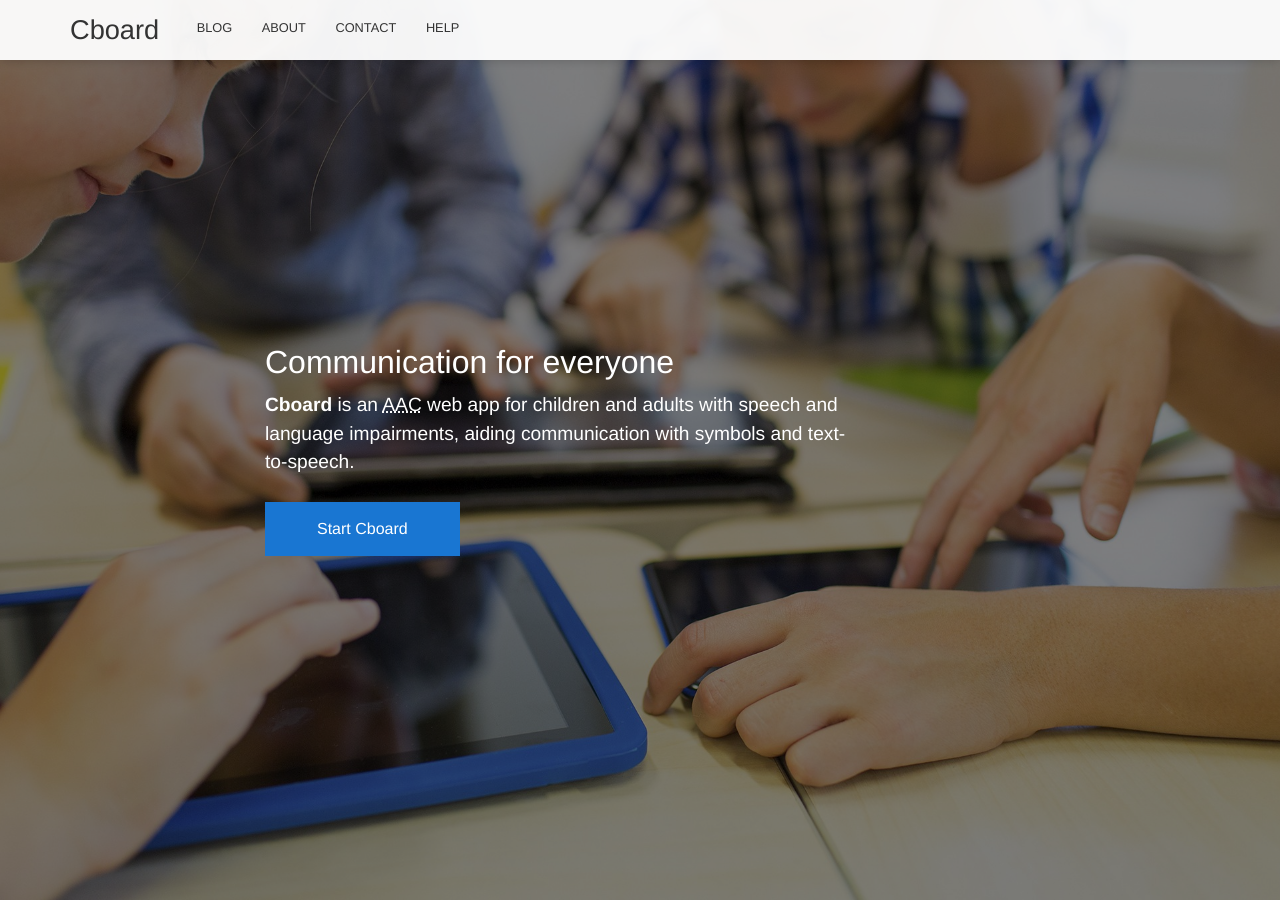
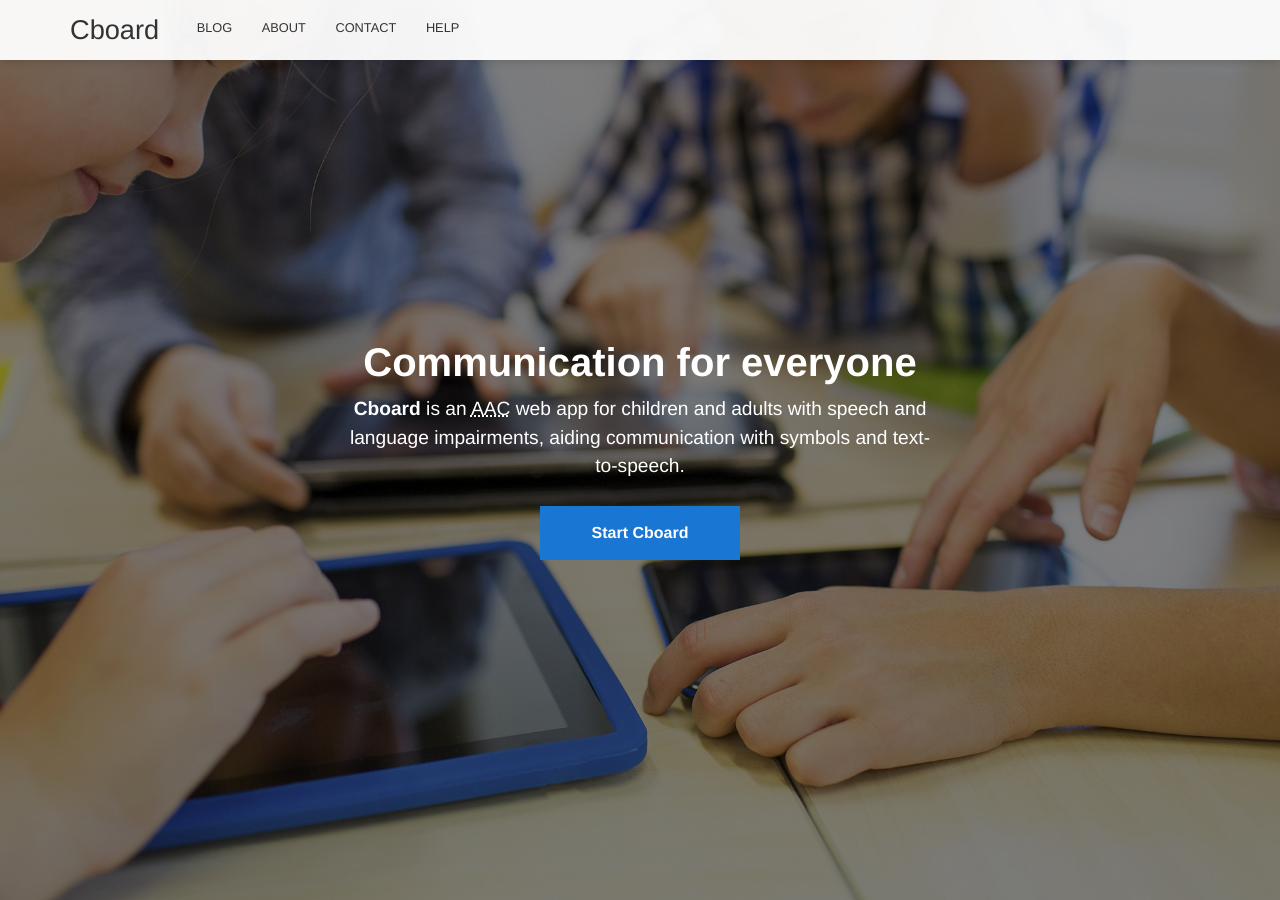
Before and after one commit to cboard-org/cboard-io, a Jekyll site: the page built from index.html, in a window 1280 px wide and 900 px high. Built offline with Jekyll 4.4.1, drawn with Linux system fonts in a browser that asks for light colours.

Commit message:
fix typography

```diff
--- a/_sass/elements.scss
+++ b/_sass/elements.scss
@@ -25,19 +25,12 @@
   max-width: 100%;
 }
 
-h1 strong,
-h2 strong {
-  font-weight: 700;
-}
-
 h1 {
-  font-weight: 300;
-  font-size: 2em;
+  font-size: 2.5em;
   margin: 0;
 }
 
 h2 {
-  font-weight: 300;
   font-size: 2em;
   margin: 0 0 30px 0;
   line-height: 1.2em;
--- a/_sass/forms.scss
+++ b/_sass/forms.scss
@@ -7,6 +7,7 @@
   display: inline-block;
   padding: 16px 50px;
   background: #fff;
+  font-weight: 700;
 }
 
 .button a:hover,
--- a/_sass/landing-page.scss
+++ b/_sass/landing-page.scss
@@ -26,13 +26,14 @@
   .inner-hero {
     display: flex;
     align-items: center;
+    justify-content: center;
     height: 100%;
     z-index: 1;
   }
 
   .hero-text-container {
     width: 600px;
-    text-align: left;
+    text-align: center;
   }
 
   .hero-text-right {
```
